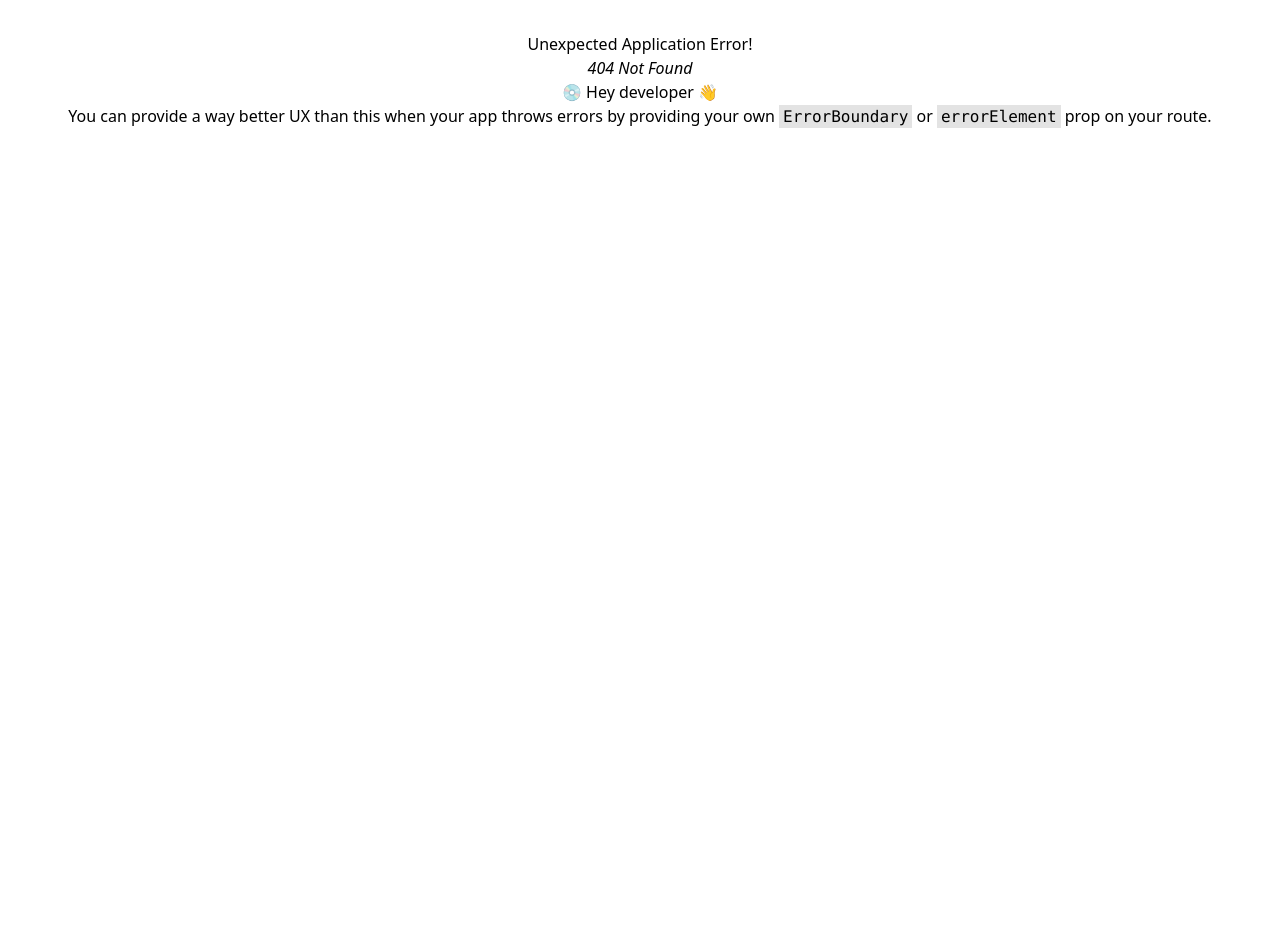
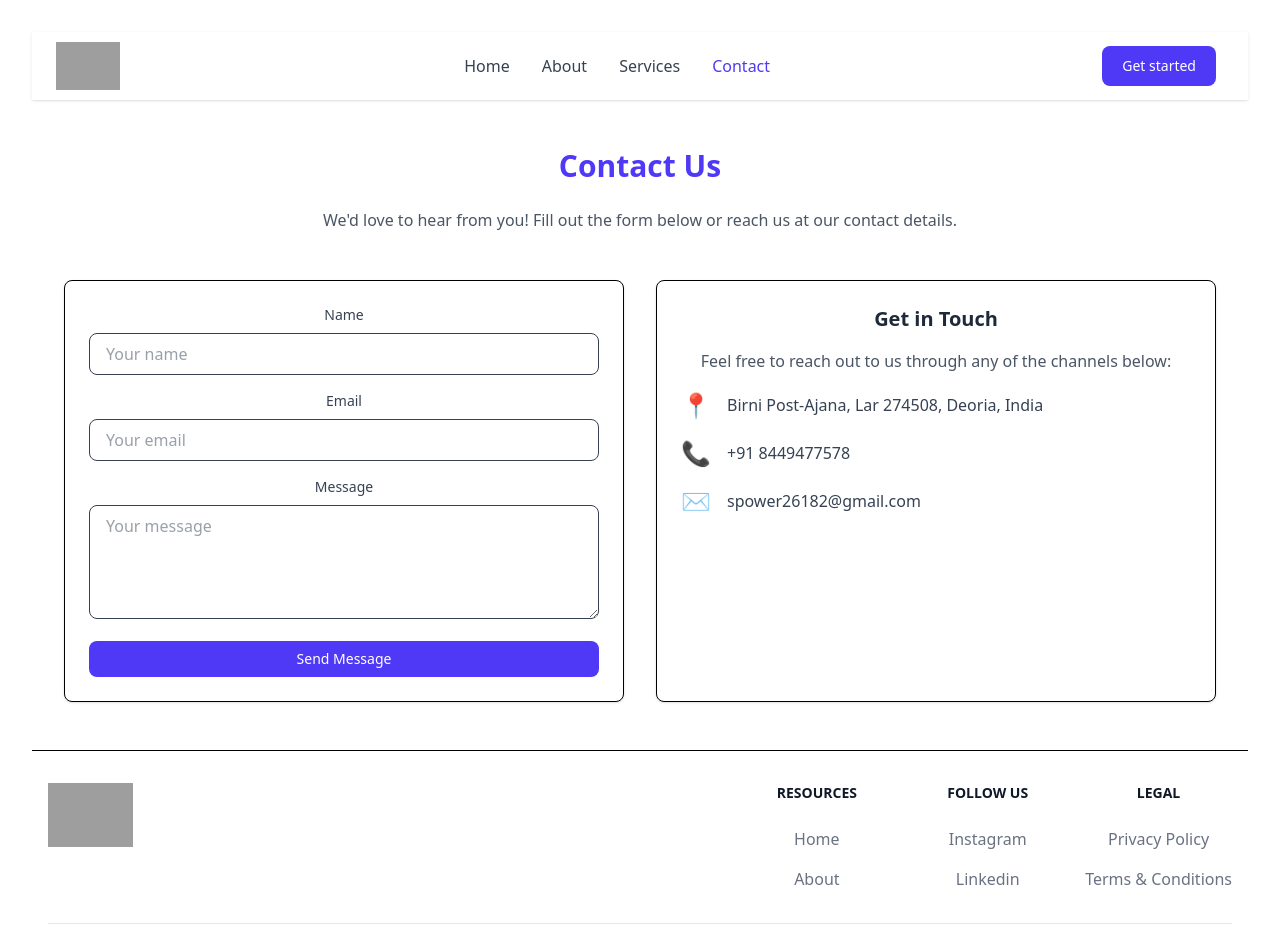
Before and after one commit to rebel1321/DevWorld, a React (Vite) app: page /contact in a window 1280 px wide. Before the commit this address had no page. Shown: the top 952 px of the page. Before the commit the page ends 800 px from the top, so only its background shows below. Built offline with nearby package versions, Linux system fonts and the light colour scheme; grey boxes are pictures that could not be loaded.

Commit message:
complete all the design for now

```diff
--- a/src/components/About/About.jsx
+++ b/src/components/About/About.jsx
@@ -8,22 +8,22 @@ export default function About() {
             <aside className="relative overflow-hidden text-black rounded-lg sm:mx-16 mx-2 sm:py-16">
                 <div className="relative z-10 max-w-screen-xl px-4 pb-20 pt-10 sm:py-24 mx-auto sm:px-6 lg:px-8">
                     <div className="max-w-xl sm:mt-1 mt-20 space-y-8 text-center sm:text-right sm:ml-auto">
-                        <h2 className="text-4xl font-bold sm:text-5xl text-indigo-600">
+                        <h2 className="text-4xl font-bold sm:text-5xl text-indigo-600 text-left">
                             About Us
                         </h2>
                         <p className="text-lg text-gray-600 sm:text-xl">
-                            At Yoyo, we are driven by a passion for innovation and creating intuitive experiences for our users. Our team of React developers work hard to bring the best solutions to life.
+                            We specialize in web and app development, crafting cutting-edge solutions tailored to your needs. Our passion lies in creating intuitive, scalable, and innovative applications that make an impact.
                         </p>
                         <p className="text-lg text-gray-600 sm:text-xl">
-                            Explore our journey, the services we offer, and how we can help you build your next big idea. Join us in shaping the future of technology.
+                            Join us on our mission to transform the digital landscape. Whether it's a robust web platform or a sleek mobile app, we have the expertise to bring your vision to life.
                         </p>
 
                         {/* Link to a detailed about page or contact page */}
                         <Link
                             className="inline-flex text-white items-center px-6 py-3 font-medium bg-indigo-600 rounded-lg hover:bg-indigo-700 mt-4"
-                            to="/about"
+                            to="/services"
                         >
-                            Learn More About Us
+                            Explore Our Services
                         </Link>
                     </div>
                 </div>
@@ -32,8 +32,8 @@ export default function About() {
                 <div className="absolute inset-0 w-full sm:my-20 sm:pt-1 pt-6 h-full">
                     <img
                         className="w-96 absolute left-0 top-1/3 transform -translate-y-1/2"
-                        src="https://plus.unsplash.com/premium_photo-1737246741297-255fa76a2894?q=80&w=1887&auto=format&fit=crop&ixlib=rb-4.0.3&ixid=M3wxMjA3fDB8MHxwaG90by1wYWdlfHx8fGVufDB8fHx8fA%3D%3D"
-                        alt="image"
+                        src="https://images.unsplash.com/photo-1519389950473-47ba0277781c?w=500&auto=format&fit=crop&q=60&ixlib=rb-4.0.3&ixid=M3wxMjA3fDB8MHxzZWFyY2h8N3x8dGVjaHxlbnwwfHwwfHx8MA%3D%3D"
+                        alt="Tech Development"
                     />
                 </div>
 
--- a/src/components/Footer/Footer.jsx
+++ b/src/components/Footer/Footer.jsx
@@ -36,18 +36,23 @@ export default function Footer() {
                             <ul className="text-gray-500 font-medium">
                                 <li className="mb-4">
                                     <a
-                                        href="https://github.com/hiteshchoudhary"
+                                        href="https://www.instagram.com/satyam_1421"
                                         className="hover:underline"
                                         target="_blank"
                                         rel="noreferrer"
                                     >
-                                        Github
+                                        Instagram
                                     </a>
                                 </li>
                                 <li>
-                                    <Link to="/" className="hover:underline">
-                                        Discord
-                                    </Link>
+                                <a
+                                        href="https://www.linkedin.com/in/satyam-tripathi-783371294"
+                                        className="hover:underline"
+                                        target="_blank"
+                                        rel="noreferrer"
+                                    >
+                                        Linkedin
+                                    </a>
                                 </li>
                             </ul>
                         </div>
@@ -72,8 +77,8 @@ export default function Footer() {
                 <div className="sm:flex sm:items-center sm:justify-between">
                     <span className="text-sm text-gray-500 sm:text-center">
                         © 2023
-                        <a href="https://hiteshchoudhary.com/" className="hover:underline">
-                            hiteshchoudhary
+                        <a href="https://www.instagram.com/satyam_1421" target="blank" className="hover:underline">
+                            satyamtripathi
                         </a>
                         . All Rights Reserved.
                     </span>
--- a/src/components/Header/Header.jsx
+++ b/src/components/Header/Header.jsx
@@ -50,6 +50,30 @@ export default function Header() {
                   About
                 </NavLink>
               </li>
+              <li>
+                <NavLink
+                  to="/services"
+                  className={({ isActive }) =>
+                    `block py-2 pr-4 pl-3 duration-200
+      ${isActive ? "text-indigo-600" : "text-gray-700"} border-b
+      border-gray-100 hover:bg-gray-50 lg:hover:bg-transparent lg:border-0 hover:text-indigo-600 lg:p-0`
+                  }
+                >
+                  Services
+                </NavLink>
+              </li>
+              <li>
+                <NavLink
+                  to="/contact"
+                  className={({ isActive }) =>
+                    `block py-2 pr-4 pl-3 duration-200
+      ${isActive ? "text-indigo-600" : "text-gray-700"} border-b
+      border-gray-100 hover:bg-gray-50 lg:hover:bg-transparent lg:border-0 hover:text-indigo-600 lg:p-0`
+                  }
+                >
+                  Contact
+                </NavLink>
+              </li>
             </ul>
           </div>
         </div>
--- a/src/components/Home/Home.jsx
+++ b/src/components/Home/Home.jsx
@@ -1,44 +1,50 @@
-import React from 'react'
+import React from "react";
 import { Link } from "react-router-dom";
 
 export default function Home() {
   return (
-        <div className="mx-auto w-full max-w-7xl bg-white">
-            {/* Main section */}
-            <aside className="relative overflow-hidden text-black rounded-lg sm:mx-16 mx-2 sm:py-16">
-                <div className="relative z-10 max-w-screen-xl px-4 pb-20 pt-10 sm:py-24 mx-auto sm:px-6 lg:px-8">
-                    <div className="max-w-xl sm:mt-1 mt-20 space-y-8 text-center sm:text-right sm:ml-auto">
-                        <h2 className="text-4xl font-bold sm:text-5xl text-indigo-600">
-                            Welcome to Yoyo
-                        </h2>
-                        <p className="text-lg text-gray-600 sm:text-xl">
-                            Get started by logging in and exploring the features we have to offer. It's time to level up your experience.
+    <div className="relative h-screen w-full bg-gradient-to-b from-indigo-600 to-blue-500">
+    {/* Background Content */}
+    <div
+      className="absolute inset-0 bg-cover bg-center opacity-30"
+      style={{
+        backgroundImage:
+          "url('https://images.unsplash.com/photo-1498050108023-c5249f4df085?auto=format&fit=crop&w=1350&q=80')",
+      }}
+    ></div>
+
+    {/* Gradient Overlay */}
+    <div className="absolute inset-0 bg-gradient-to-t from-black to-transparent opacity-80"></div>
+
+    {/* Main Content */}
+    <div className="relative z-10 flex flex-col items-center justify-center text-center h-full px-6">
+      <div className="max-w-3xl space-y-6">
+        {/* Heading */}
+        <h1 className="text-5xl sm:text-6xl font-extrabold text-white leading-tight">
+          Innovating the Future of Technology
+        </h1>
+        <p className="text-xl sm:text-2xl text-gray-200">
+          Specializing in Web Development, App Development, and cutting-edge solutions.
         </p>
 
-                        {/* Button to login page */}
+          {/* CTA Buttons */}
+          <div className="flex flex-col sm:flex-row justify-center gap-6 mt-8">
             <Link
-                            className="inline-flex text-white items-center px-6 py-3 font-medium bg-indigo-600 rounded-lg hover:bg-indigo-700 mt-4"
               to="/login"
+              className="px-8 py-4 text-lg font-semibold text-white bg-indigo-600 hover:bg-indigo-700 rounded-full shadow-lg transition duration-300"
             >
-                            Login to your account
+              Sign In
             </Link>
-
-                        {/* Optionally add a sign-up button if needed */}
-                        <p className="mt-2 text-sm text-gray-500">
-                            Don’t have an account?
-                            <Link to="/signup" className="text-indigo-600 hover:underline">
-                                Sign up here
+            <Link
+              to="/signup"
+              className="px-8 py-4 text-lg font-semibold text-indigo-600 bg-white hover:bg-gray-100 rounded-full shadow-lg transition duration-300"
+            >
+              Sign Up
             </Link>
-                        </p>
+          </div>
         </div>
       </div>
 
-                {/* Image on the side */}
-                <div className="absolute inset-0 w-full sm:my-20 sm:pt-1 pt-6 h-full">
-    <img className="w-96 absolute left-0 top-1/3 transform -translate-y-1/2" src="https://plus.unsplash.com/premium_photo-1737392497152-9e37fafcb9f7?w=500&auto=format&fit=crop&q=60&ixlib=rb-4.0.3&ixid=M3wxMjA3fDB8MHxmZWF0dXJlZC1waG90b3MtZmVlZHw0NXx8fGVufDB8fHx8fA%3D%3D" alt="image1" />
-</div>
-
-            </aside>
 
     </div>
   );
--- /dev/null
+++ b/src/components/Pages/Contact.jsx
@@ -0,0 +1,93 @@
+import React from "react";
+
+export default function Contact() {
+  return (
+    <div className="bg-white py-12">
+      <div className="max-w-screen-xl mx-auto px-4 sm:px-6 lg:px-8">
+        <h1 className="text-3xl font-extrabold text-indigo-600 text-center mb-6">
+          Contact Us
+        </h1>
+        <p className="text-gray-600 text-center mb-12">
+          We'd love to hear from you! Fill out the form below or reach us at our contact details.
+        </p>
+        <div className="grid grid-cols-1 lg:grid-cols-2 gap-8">
+          {/* Contact Form */}
+          <div className="p-6 bg-white border rounded-lg shadow">
+            <form>
+              <div className="mb-4">
+                <label
+                  htmlFor="name"
+                  className="block text-sm font-medium text-gray-700 mb-2"
+                >
+                  Name
+                </label>
+                <input
+                  type="text"
+                  id="name"
+                  className="w-full px-4 py-2 border rounded-lg focus:ring-indigo-500 focus:border-indigo-500 text-gray-700"
+                  placeholder="Your name"
+                />
+              </div>
+              <div className="mb-4">
+                <label
+                  htmlFor="email"
+                  className="block text-sm font-medium text-gray-700 mb-2"
+                >
+                  Email
+                </label>
+                <input
+                  type="email"
+                  id="email"
+                  className="w-full px-4 py-2 border rounded-lg focus:ring-indigo-500 focus:border-indigo-500 text-gray-700"
+                  placeholder="Your email"
+                />
+              </div>
+              <div className="mb-4">
+                <label
+                  htmlFor="message"
+                  className="block text-sm font-medium text-gray-700 mb-2"
+                >
+                  Message
+                </label>
+                <textarea
+                  id="message"
+                  rows="4"
+                  className="w-full px-4 py-2 border rounded-lg focus:ring-indigo-500 focus:border-indigo-500 text-gray-700"
+                  placeholder="Your message"
+                ></textarea>
+              </div>
+              <button
+                type="submit"
+                className="w-full text-white bg-indigo-600 hover:bg-indigo-700 focus:ring-4 focus:ring-indigo-300 font-medium rounded-lg text-sm px-4 py-2"
+              >
+                Send Message
+              </button>
+            </form>
+          </div>
+
+          {/* Contact Details */}
+          <div className="p-6 bg-white border rounded-lg shadow">
+            <h2 className="text-xl font-bold text-gray-800 mb-4">Get in Touch</h2>
+            <p className="text-gray-600 mb-4">
+              Feel free to reach out to us through any of the channels below:
+            </p>
+            <ul className="space-y-4">
+              <li className="flex items-center">
+                <span className="text-indigo-600 text-2xl mr-4">📍</span>
+                <span className="text-gray-700">Birni Post-Ajana, Lar 274508, Deoria, India</span>
+              </li>
+              <li className="flex items-center">
+                <span className="text-indigo-600 text-2xl mr-4">📞</span>
+                <span className="text-gray-700">+91 8449477578</span>
+              </li>
+              <li className="flex items-center">
+                <span className="text-indigo-600 text-2xl mr-4">✉️</span>
+                <span className="text-gray-700">spower26182@gmail.com</span>
+              </li>
+            </ul>
+          </div>
+        </div>
+      </div>
+    </div>
+  );
+}
--- /dev/null
+++ b/src/components/Pages/Services.jsx
@@ -0,0 +1,63 @@
+import React from "react";
+
+export default function Services() {
+  const services = [
+    {
+      title: "Web Development",
+      description: "Build responsive and modern websites tailored to your needs.",
+      icon: "🌐",
+    },
+    {
+      title: "Mobile App Development",
+      description: "Create seamless and user-friendly mobile applications.",
+      icon: "📱",
+    },
+    {
+      title: "UI/UX Design",
+      description: "Design intuitive and engaging user experiences.",
+      icon: "🎨",
+    },
+    {
+      title: "SEO Optimization",
+      description: "Improve your website's visibility on search engines.",
+      icon: "🔍",
+    },
+    {
+      title: "E-commerce Solutions",
+      description: "Develop scalable and secure online stores.",
+      icon: "🛒",
+    },
+    {
+      title: "Cloud Hosting",
+      description: "Reliable and fast hosting solutions for your projects.",
+      icon: "☁️",
+    },
+  ];
+
+  return (
+    <div className="bg-white py-12">
+      <div className="max-w-screen-xl mx-auto px-4 sm:px-6 lg:px-8">
+        <h1 className="text-3xl font-extrabold text-indigo-600 text-center mb-6">
+          Our Services
+        </h1>
+        <p className="text-gray-600 text-center mb-12">
+          We offer a variety of services to help you achieve your goals.
+        </p>
+        <div className="grid grid-cols-1 md:grid-cols-2 lg:grid-cols-3 gap-8">
+          {services.map((service, index) => (
+            <div
+              key={index}
+              className="p-6 bg-white border rounded-lg shadow hover:shadow-lg transition duration-200"
+            >
+              <div className="text-4xl mb-4 text-indigo-600">{service.icon}</div>
+              <h2 className="text-xl font-bold text-gray-800 mb-2">
+                {service.title}
+              </h2>
+              <p className="text-gray-600">{service.description}</p>
+            </div>
+          ))}
+        </div>
+      </div>
+    </div>
+  );
+}
```
Also changed, not shown: src/main.jsx (+10 -0 lines). Lines whose indentation alone changed are shown as unchanged.
